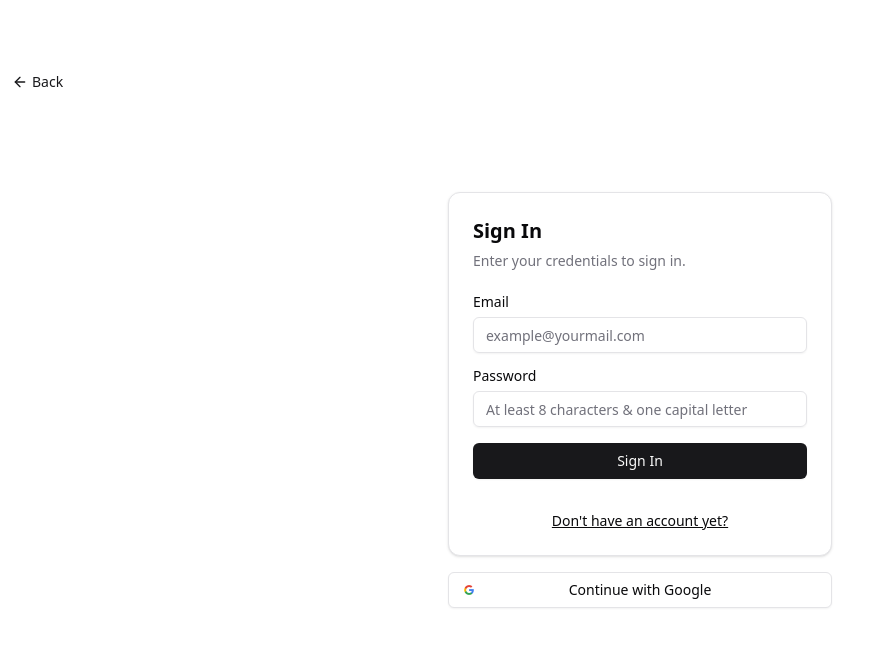
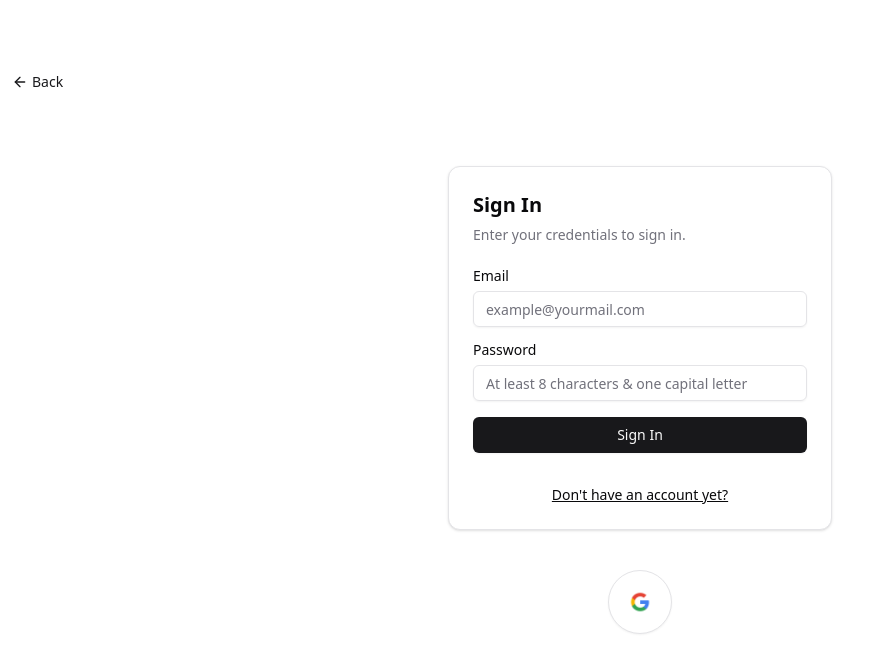
Before and after one commit to Gheruha/Laboratorul-De-Testare, a Next.js app: page /auth in a window 1280 px wide. Shown: the top 672 px of the page, without its empty margins (0-881 px from the left). Built offline with nearby package versions, Linux system fonts and the light colour scheme; what tailwindcss-motion would draw is missing.

Commit message:
Changed oauth ui.

```diff
--- a/src/components/auth/OAuth.tsx
+++ b/src/components/auth/OAuth.tsx
@@ -1,26 +1,28 @@
 'use client';
 
-import Image from 'next/image';
 import { Button } from '@/components/ui/button';
 import { signInWithGoogleHandler } from '@/app/auth/handleFunctions';
+import { ThemeImage } from '../theme/theme-image';
 
 export const OAuth = () => {
   return (
-    <div className="mx-auto mt-4 w-full max-w-sm">
+    <div className="flex w-full justify-center pt-10">
       <Button
         type="button"
         variant="outline"
-        className="relative w-full"
+        className="size-16 rounded-full border"
+        aria-label="Continue with Google"
+        title="Continue with Google"
         onClick={signInWithGoogleHandler}
       >
-        <Image
-          src="/icons/google.png"
+        <ThemeImage
+          lightSrc="/icons/google.png"
+          darkSrc="/icons/google.png"
           alt=""
-          className="absolute left-3 size-4 object-contain"
-          width={16}
-          height={16}
+          className="size-8 object-contain"
+          width={32}
+          height={32}
         />
-        Continue with Google
       </Button>
     </div>
   );
```
